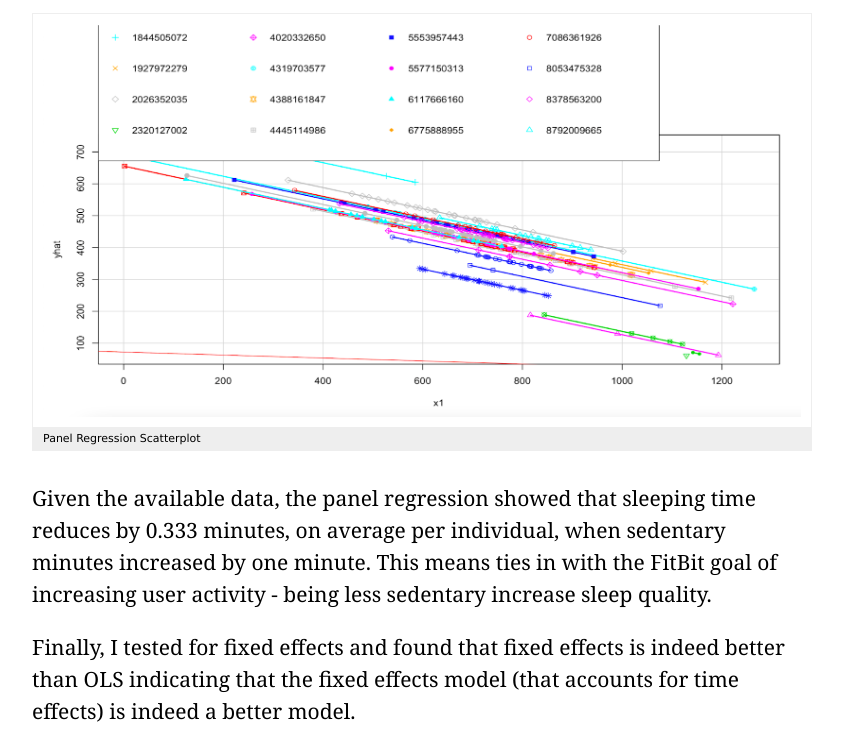
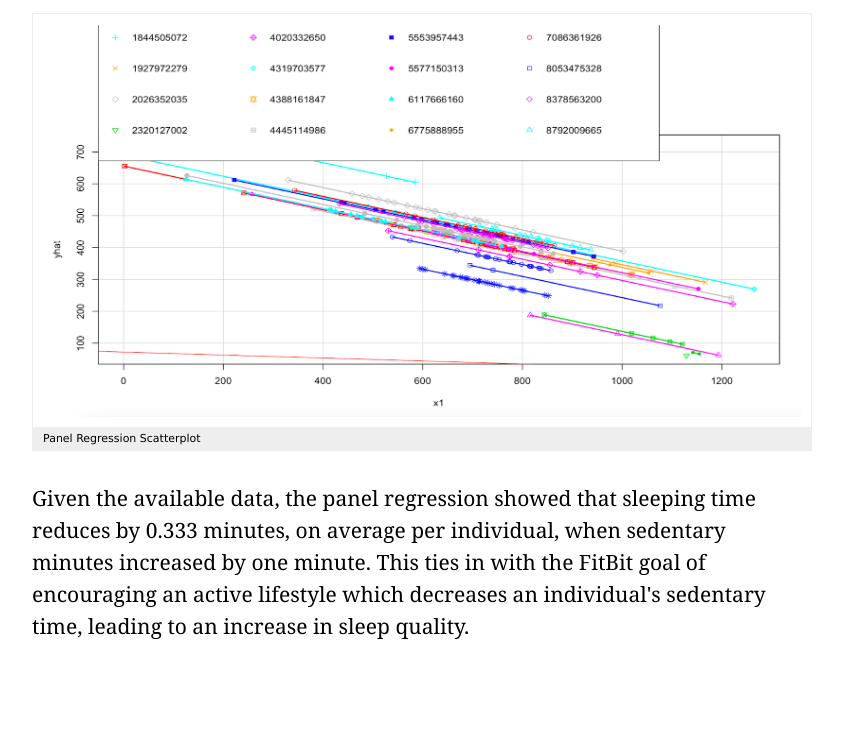
Before and after one commit to ashleyteo/portfolio, a plain HTML site: page sleep.html in a window 1280 px wide. Shown: the part 2570-3318 px from the top of the page, without its empty margins (218-1061 px from the left). After the commit the page ends 3233 px from the top, so only its background shows below. Drawn offline with nearby package versions, Linux system fonts and the light colour scheme.

Commit message:
Update sleep.html

```diff
--- a/sleep.html
+++ b/sleep.html
@@ -101,8 +101,7 @@ summary(fixed.IdFE)
 							<figcaption>Panel Regression Scatterplot</figcaption>
 						</figure>
 					</div>
-					<p>Given the available data, the panel regression showed that sleeping time reduces by 0.333 minutes, on average per individual, when sedentary minutes increased by one minute. This means ties in with the FitBit goal of increasing user activity - being less sedentary increase sleep quality.</p>
-					<p>Finally, I tested for fixed effects and found that fixed effects is indeed better than OLS indicating that the fixed effects model (that accounts for time effects) is indeed a better model.</p>
+					<p>Given the available data, the panel regression showed that sleeping time reduces by 0.333 minutes, on average per individual, when sedentary minutes increased by one minute. This ties in with the FitBit goal of encouraging an active lifestyle which decreases an individual's sedentary time, leading to an increase in sleep quality.</p>
 				</div>
 			</div>
 		</div>
```
